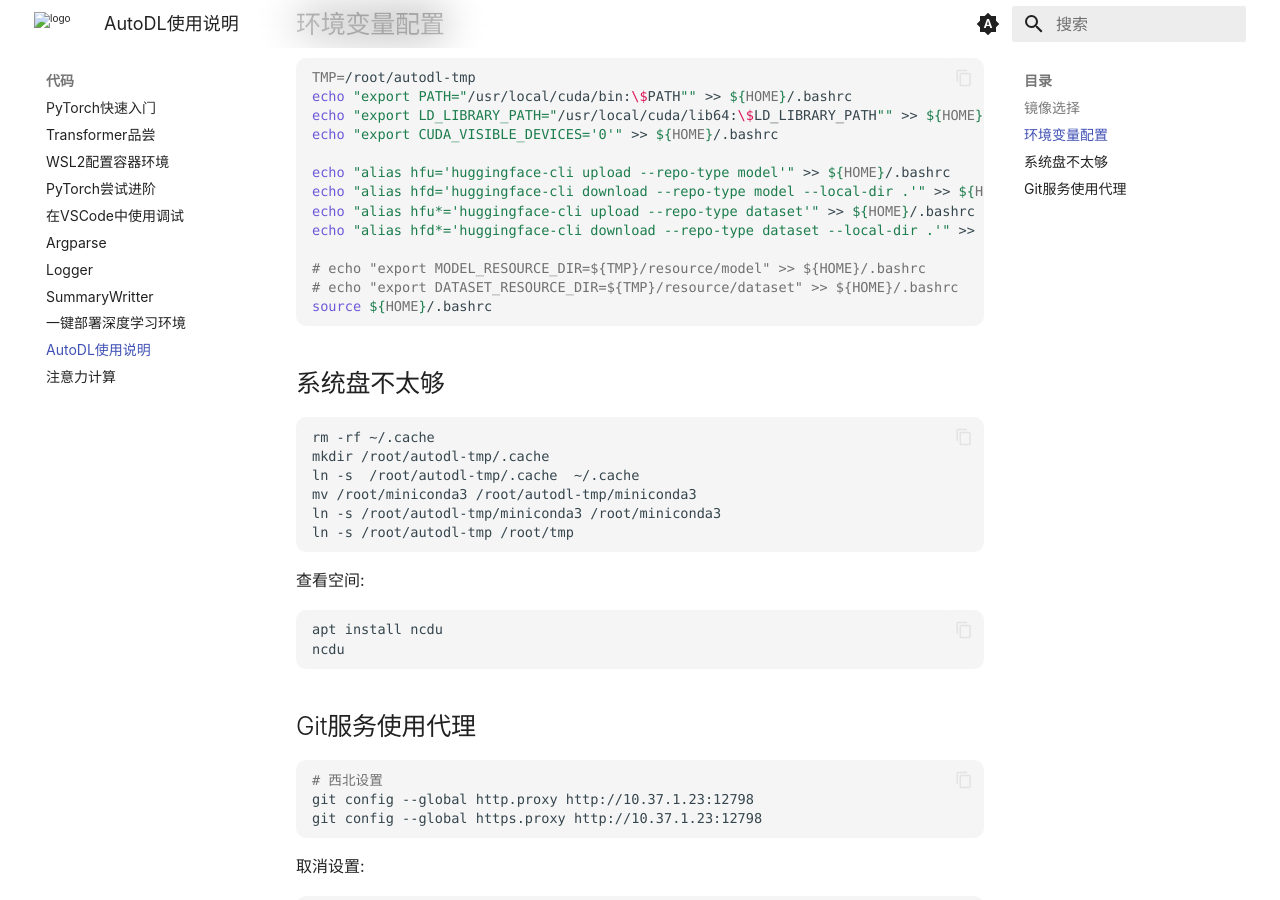
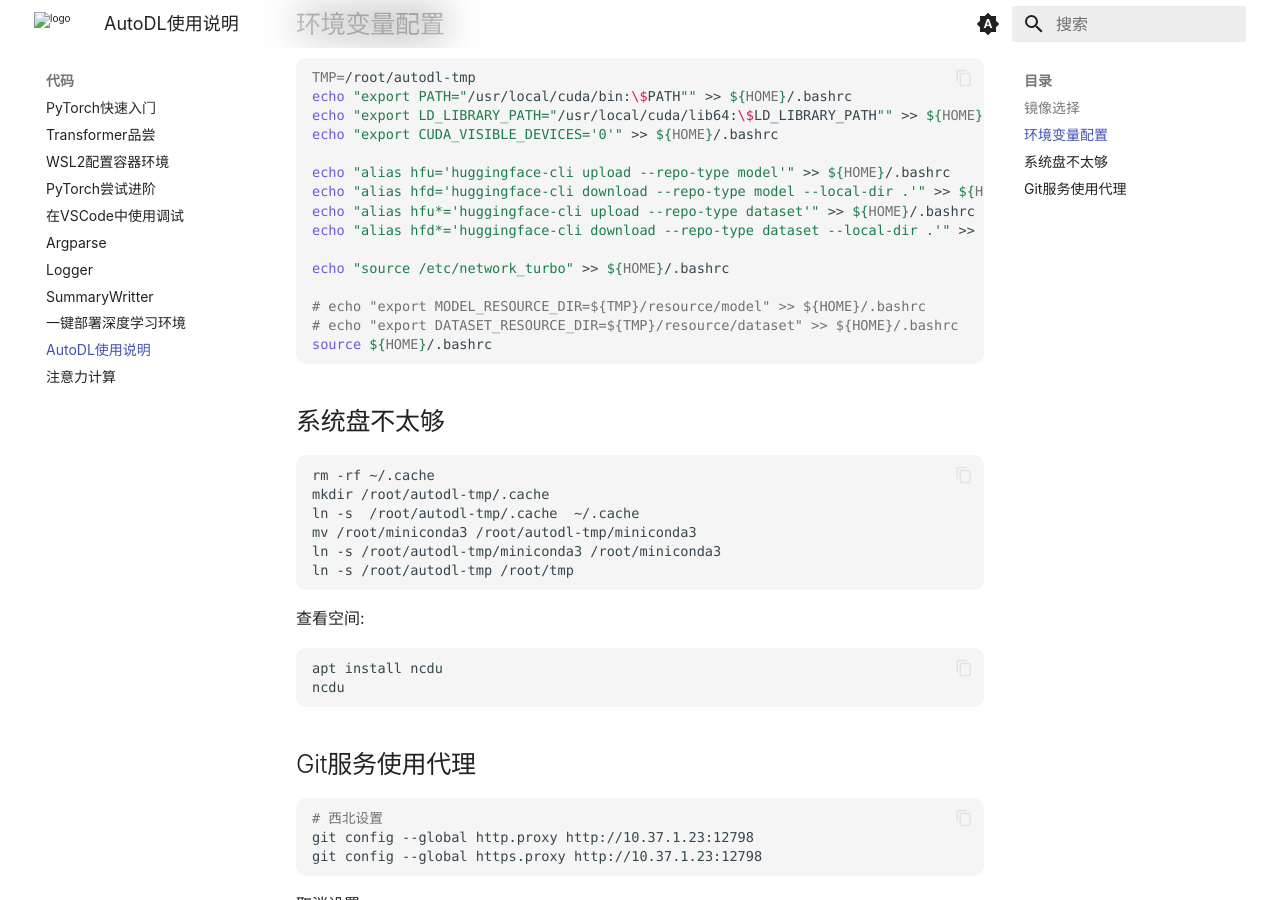
Before and after one commit to ricolxwz/note, an MkDocs documentation site: the page built from docs/code/autodl.md, in a window 1280 px wide and 900 px high, scrolled down 404 px. Built offline with MkDocs 1.6.1 and Material for MkDocs 9.7.7, drawn with Linux system fonts in a browser that asks for light colours; some web fonts are replaced; comment, search, counter and statistics services are not loaded.

Commit message:
docs: 添加source /etc/network_turbo命令到环境变量配置

```diff
--- a/docs/code/autodl.md
+++ b/docs/code/autodl.md
@@ -19,6 +19,8 @@ echo "alias hfu='huggingface-cli upload --repo-type model'" >> ${HOME}/.bashrc
 echo "alias hfd='huggingface-cli download --repo-type model --local-dir .'" >> ${HOME}/.bashrc
 echo "alias hfu*='huggingface-cli upload --repo-type dataset'" >> ${HOME}/.bashrc
 echo "alias hfd*='huggingface-cli download --repo-type dataset --local-dir .'" >> ${HOME}/.bashrc
+
+echo "source /etc/network_turbo" >> ${HOME}/.bashrc
 
 # echo "export MODEL_RESOURCE_DIR=${TMP}/resource/model" >> ${HOME}/.bashrc
 # echo "export DATASET_RESOURCE_DIR=${TMP}/resource/dataset" >> ${HOME}/.bashrc
```
